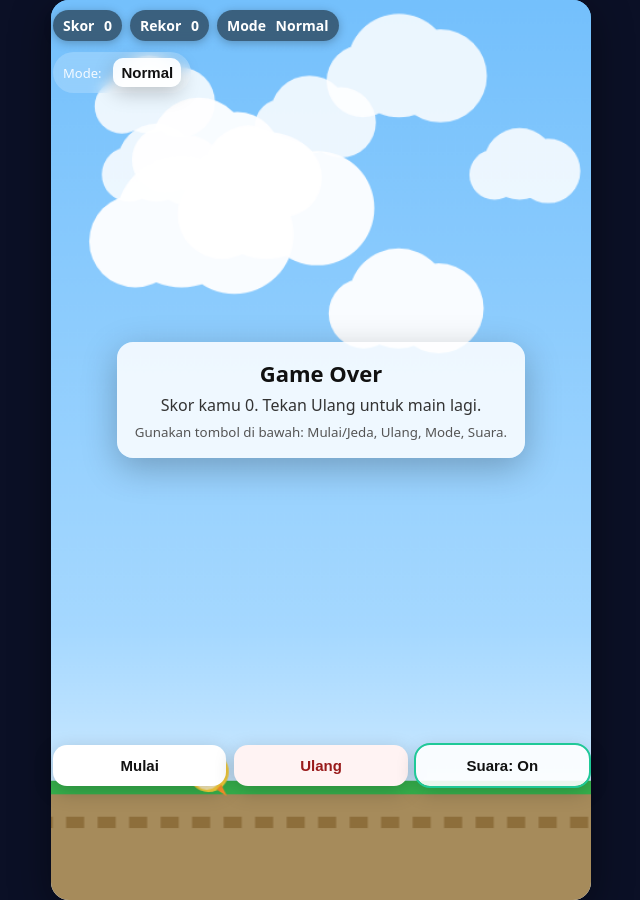
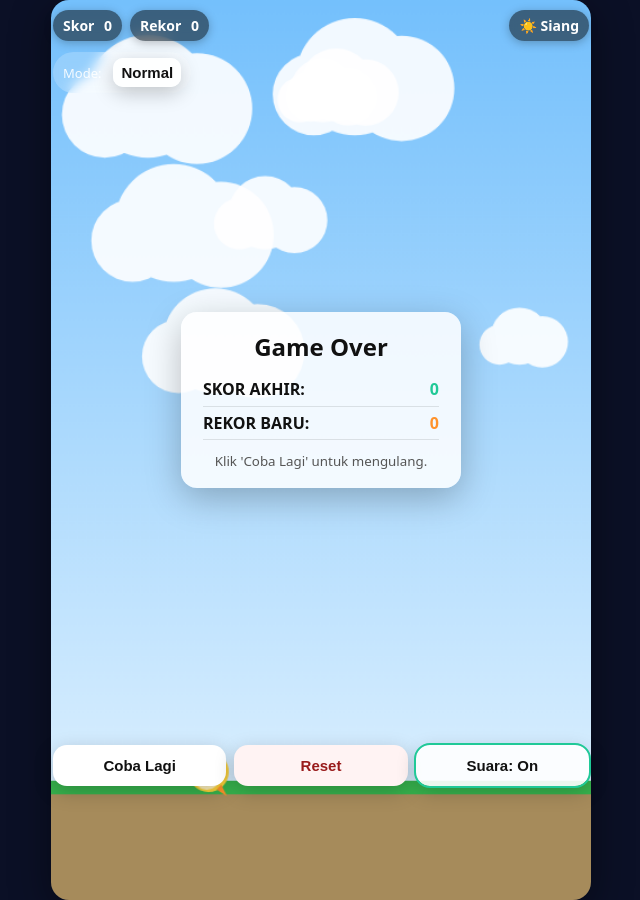
Before and after one commit to bems-game/Flizzy-Bird, a plain HTML site: page index.html in a window 1280 px wide. Both pictures are taken after a click on the button "Mulai". Shown: the whole page, without its empty margins (319-959 px from the left). Drawn offline with Linux system fonts and the light colour scheme.

Commit message:
Update index.html

```diff
--- a/index.html
+++ b/index.html
@@ -3,7 +3,7 @@
 <head>
   <meta charset="utf-8" />
   <meta name="viewport" content="width=device-width, initial-scale=1, viewport-fit=cover" />
-  <title>bukan-FlappyBird — Offline</title>
+  <title>Flizzy Bird — Diperbaiki</title>
   <style>
     :root {
       --bg: #0b1026;
@@ -15,16 +15,24 @@
       --badge: rgba(0,0,0,.5);
       --chip: rgba(255,255,255,.2);
       --radius: 14px;
+      /* --- Warna Tema --- */
+      --sky-top: #74c0fc;
+      --sky-bottom: #e7f5ff;
+      --ground: #a68b5b;
+      --grass: #37b24d;
+      --pipe: #37b24d;
+      --pipe-lip: #2b8a3e;
     }
     * { box-sizing: border-box; }
     html, body { height: 100%; }
     body {
       margin: 0;
       font-family: system-ui, -apple-system, Segoe UI, Roboto, Ubuntu, Cantarell, Noto Sans, Arial, "Apple Color Emoji", "Segoe UI Emoji";
-      color: #111;
+      color: var(--ink);
       background: var(--bg);
       -webkit-tap-highlight-color: transparent;
       overflow: hidden;
+      transition: background .4s ease;
     }
     .wrap {
       position: relative;
@@ -51,7 +59,7 @@
       display: inline-flex; gap: 8px;
       pointer-events: auto;
     }
-    .badge {
+    .badge, .badge-btn {
       background: var(--badge);
       color: #fff;
       padding: 6px 10px;
@@ -61,6 +69,9 @@
       backdrop-filter: blur(6px);
       box-shadow: 0 2px 10px rgba(0,0,0,.25);
       user-select: none;
+      border: none;
+      font-family: inherit;
+      cursor: pointer;
     }
     .badge .val { font-variant-numeric: tabular-nums; margin-left: 6px; }
 
@@ -84,6 +95,7 @@
       padding: 12px 14px;
       border-radius: var(--radius);
       box-shadow: 0 6px 20px rgba(0,0,0,.22);
+      cursor: pointer;
     }
     button:active { transform: translateY(1px); }
     .btn-primary { background: #fff; }
@@ -108,7 +120,6 @@
       display: block;
       border-radius: 18px;
       box-shadow: 0 10px 40px rgba(0,0,0,.45);
-      background: linear-gradient(#74c0fc, #e7f5ff);
     }
 
     /* Overlay */
@@ -120,29 +131,35 @@
     .overlay .panel {
       text-align: center;
       background: rgba(255,255,255,.85);
-      padding: 16px 18px;
+      padding: 18px 22px;
       border-radius: 16px;
       box-shadow: 0 10px 35px rgba(0,0,0,.25);
       max-width: min(92vw, 520px);
+      width: 280px;
     }
-    .overlay h1 { margin: 0 0 6px; font-size: 22px; }
+    .overlay h1 { margin: 0 0 10px; font-size: 24px; }
     .overlay p { margin: 4px 0; color: #333; }
-    .overlay small { color: #555; }
+    .overlay small { color: #555; display: block; margin-top: 12px; }
+
+    /* Papan Skor di Overlay */
+    #ov-scoreboard { text-align: left; font-size: 16px; font-weight: 600; line-height: 1.8; }
+    #ov-scoreboard div { display: flex; justify-content: space-between; border-bottom: 1px solid rgba(0,0,0,.1); padding: 2px 0;}
+    #ov-scoreboard span { font-weight: 700; color: var(--accent); }
+    #ov-scoreboard .best { color: #ff922b; }
+
     .hidden { display: none; }
   </style>
 </head>
 <body>
   <div class="wrap">
-    <!-- HUD badges -->
     <div class="hud">
       <div class="badges">
         <div class="badge">Skor <span id="score" class="val">0</span></div>
         <div class="badge">Rekor <span id="best" class="val">0</span></div>
-        <div class="badge">Mode <span id="modeLabel" class="val">Normal</span></div>
       </div>
+       <button id="btnTheme" class="badge-btn">☀️ Siang</button>
     </div>
 
-    <!-- Mode Switcher -->
     <div class="modebar">
       <label for="modeSel">Mode:</label>
       <select id="modeSel" aria-label="Pilih Mode">
@@ -152,22 +169,23 @@
       </select>
     </div>
 
-    <!-- Canvas -->
-    <canvas id="game" width="480" height="800" aria-label="Game bukan-FlappyBird"></canvas>
+    <canvas id="game" width="480" height="800" aria-label="Game Flizzy Bird"></canvas>
 
-    <!-- Overlay Messages -->
     <div id="overlay" class="overlay">
       <div class="panel">
-        <h1 id="ov-title">bukan-FlappyBird</h1>
-        <p id="ov-msg">Tap/Klik/Spasi untuk kepak. Hindari pipa, lolos celah = +1.</p>
-        <small>Gunakan tombol di bawah: Mulai/Jeda, Ulang, Mode, Suara.</small>
+        <h1 id="ov-title">Flizzy Bird</h1>
+        <div id="ov-scoreboard" class="hidden">
+          <div>SKOR AKHIR: <span id="ov-score">0</span></div>
+          <div>REKOR BARU: <span id="ov-best" class="best">0</span></div>
+        </div>
+        <p id="ov-msg">Tap/Klik/Spasi untuk kepak. Hindari pipa!</p>
+        <small id="ov-small">Gunakan tombol di bawah untuk kontrol.</small>
       </div>
     </div>
 
-    <!-- Controls -->
     <div class="controls">
       <button id="btnToggle" class="btn-primary">Mulai</button>
-      <button id="btnRestart" class="btn-danger">Ulang</button>
+      <button id="btnRestart" class="btn-danger">Reset</button>
       <button id="btnSound" class="btn-sound">Suara: On</button>
     </div>
   </div>
@@ -198,35 +216,66 @@
     // ====== UI Elements ======
     const elScore = document.getElementById('score')
     const elBest  = document.getElementById('best')
-    const elModeLabel = document.getElementById('modeLabel')
     const selMode = document.getElementById('modeSel')
     const btnToggle = document.getElementById('btnToggle')
     const btnRestart = document.getElementById('btnRestart')
     const btnSound = document.getElementById('btnSound')
+    const btnTheme = document.getElementById('btnTheme')
     const overlay = document.getElementById('overlay')
     const ovTitle = document.getElementById('ov-title')
     const ovMsg = document.getElementById('ov-msg')
+    const ovSmall = document.getElementById('ov-small')
+    const ovScoreboard = document.getElementById('ov-scoreboard')
+    const ovScore = document.getElementById('ov-score')
+    const ovBest = document.getElementById('ov-best')
 
     // ====== Settings & Persistence ======
     const LS_BEST = 'bfb_highscore'
     const LS_SOUND = 'bfb_sound'
+    const LS_THEME = 'bfb_theme'
     const settings = {
-      sound: (localStorage.getItem(LS_SOUND) ?? 'on') === 'on'
+      sound: (localStorage.getItem(LS_SOUND) ?? 'on') === 'on',
+      theme: localStorage.getItem(LS_THEME) || 'day'
     }
+
     function updateSoundButton() {
       btnSound.textContent = `Suara: ${settings.sound ? 'On' : 'Off'}`
       btnSound.classList.toggle('on', settings.sound)
     }
-    updateSoundButton()
+
+    function applyTheme() {
+        const root = document.documentElement;
+        if (settings.theme === 'night') {
+            btnTheme.innerHTML = '🌙 Malam';
+            root.style.setProperty('--bg', '#0b1026');
+            root.style.setProperty('--sky-top', '#0d1a38');
+            root.style.setProperty('--sky-bottom', '#212a4f');
+            root.style.setProperty('--ground', '#594a2d');
+            root.style.setProperty('--grass', '#2f6b38');
+            root.style.setProperty('--pipe', '#2f6b38');
+            root.style.setProperty('--pipe-lip', '#214d27');
+        } else { // day
+            btnTheme.innerHTML = '☀️ Siang';
+            root.style.setProperty('--bg', '#0b1026'); // Sama, agar transisi bagus
+            root.style.setProperty('--sky-top', '#74c0fc');
+            root.style.setProperty('--sky-bottom', '#e7f5ff');
+            root.style.setProperty('--ground', '#a68b5b');
+            root.style.setProperty('--grass', '#37b24d');
+            root.style.setProperty('--pipe', '#37b24d');
+            root.style.setProperty('--pipe-lip', '#2b8a3e');
+        }
+    }
+    updateSoundButton();
+    applyTheme();
 
     let best = Number(localStorage.getItem(LS_BEST) || 0)
     elBest.textContent = best
 
     // ====== Modes ======
     const MODES = {
-      'Mudah':  { gravity: 1600, flap: 500, speed: 180, gap: 180, spawnMs: 1400 },
-      'Normal': { gravity: 1900, flap: 430, speed: 210, gap: 150, spawnMs: 1200 },
-      'Susah':  { gravity: 2200, flap: 420, speed: 240, gap: 130, spawnMs: 1000 },
+      'Mudah':   { gravity: 1600, flap: 500, speed: 180, gap: 180, spawnMs: 1400 },
+      'Normal':  { gravity: 1900, flap: 430, speed: 210, gap: 150, spawnMs: 1200 },
+      'Susah':   { gravity: 2200, flap: 420, speed: 240, gap: 130, spawnMs: 1000 },
     }
     let mode = 'Normal'
     let P = MODES[mode]
@@ -240,24 +289,34 @@
     // Bird
     const bird = { x: 140, y: WORLD_H/2, r: 18, vy: 0, flapTick: 0 }
 
-    // Pipes (pairs)
-    const pipes = [] // each: { x, w, topH, gapH, passed }
+    // Pipes & Scenery
+    const pipes = []
+    const clouds = []
+    const stars = []
 
-    // Parallax clouds
-    const cloudsFar = []
-    const cloudsNear = []
-    function spawnCloud(list, yRange, speedRange, radiusRange, count) {
+    function spawnCloud(count) {
+      clouds.length = 0;
       for (let i=0; i<count; i++) {
-        list.push({
+        clouds.push({
           x: Math.random() * WORLD_W,
-          y: yRange[0] + Math.random() * (yRange[1]-yRange[0]),
-          r: radiusRange[0] + Math.random() * (radiusRange[1]-radiusRange[0]),
-          v: speedRange[0] + Math.random() * (speedRange[1]-speedRange[0])
+          y: randRange(60, 350),
+          r: randRange(25, 60),
+          v: randRange(10, 25)
         })
       }
     }
-    spawnCloud(cloudsFar, [40, 220], [8, 14], [22, 46], 6)
-    spawnCloud(cloudsNear, [80, 280], [16, 28], [28, 60], 5)
+    function spawnStars(count) {
+        stars.length = 0;
+        for (let i=0; i<count; i++) {
+            stars.push({
+                x: Math.random() * WORLD_W,
+                y: Math.random() * (GROUND_Y - 50),
+                r: randRange(0.5, 2)
+            });
+        }
+    }
+    spawnCloud(8);
+    spawnStars(80);
 
     // ====== Audio (WebAudio) ======
     let audioCtx = null
@@ -297,13 +356,14 @@
       }
     }
 
-    // Speech (voice ceria)
+    // Speech
     function say(text) {
       if (!settings.sound) return
       if (!('speechSynthesis' in window)) return
+      window.speechSynthesis.cancel(); // Hentikan ucapan sebelumnya
       const u = new SpeechSynthesisUtterance(text)
       u.lang = 'id-ID'
-      u.rate = 1.02
+      u.rate = 1.05
       u.pitch = 1.1
       window.speechSynthesis.speak(u)
     }
@@ -336,22 +396,32 @@
 
     function setState(ns) {
       state = ns
+      overlay.classList.add('hidden');
+      ovScoreboard.classList.add('hidden');
+      ovMsg.classList.remove('hidden');
+      ovSmall.classList.remove('hidden');
+
       if (state === 'running') {
-        overlay.classList.add('hidden')
         btnToggle.textContent = 'Jeda'
       } else if (state === 'paused') {
         ovTitle.textContent = 'Jeda'
-        ovMsg.textContent = 'Tap/Klik/Spasi untuk lanjut. Hindari pipa!'
+        ovMsg.textContent = 'Tap/Klik/Spasi untuk lanjut.'
+        ovSmall.textContent = 'Hindari pipa!'
         overlay.classList.remove('hidden')
         btnToggle.textContent = 'Lanjut'
       } else if (state === 'over') {
         ovTitle.textContent = 'Game Over'
-        ovMsg.textContent = `Skor kamu ${score}. Tekan Ulang untuk main lagi.`
+        ovScore.textContent = score;
+        ovBest.textContent = best;
+        ovScoreboard.classList.remove('hidden');
+        ovMsg.classList.add('hidden');
+        ovSmall.textContent = `Klik 'Coba Lagi' untuk mengulang.`
         overlay.classList.remove('hidden')
-        btnToggle.textContent = 'Mulai'
+        btnToggle.textContent = 'Coba Lagi'
       } else { // menu
-        ovTitle.textContent = 'bukan-FlappyBird'
-        ovMsg.textContent = 'Tap/Klik/Spasi untuk kepak. Hindari pipa, lolos celah = +1.'
+        ovTitle.textContent = 'Flizzy Bird'
+        ovMsg.textContent = 'Tap/Klik/Spasi untuk kepak. Hindari pipa!'
+        ovSmall.textContent = 'Gunakan tombol di bawah untuk kontrol.'
         overlay.classList.remove('hidden')
         btnToggle.textContent = 'Mulai'
       }
@@ -363,8 +433,10 @@
         best = score
         localStorage.setItem(LS_BEST, String(best))
         elBest.textContent = best
+        say(`Rekor baru! ${score} poin!`);
+      } else {
+        say(`Game over! Skor kamu ${score}.`);
       }
-      say(`Game over! Skor kamu ${score}. Coba lagi ya!`)
       setState('over')
     }
 
@@ -377,9 +449,10 @@
     }
 
     function update(dt) {
-      // Clouds
-      for (const c of cloudsFar) { c.x -= c.v * dt; if (c.x < -c.r*2) c.x = WORLD_W + c.r*2 }
-      for (const c of cloudsNear){ c.x -= c.v * dt; if (c.x < -c.r*2) c.x = WORLD_W + c.r*2 }
+      // Scenery
+      if(settings.theme === 'day') {
+        for (const c of clouds) { c.x -= c.v * dt; if (c.x < -c.r*2) c.x = WORLD_W + c.r*2 }
+      }
 
       // Spawn pipes
       spawnTimer += dt * 1000
@@ -389,8 +462,7 @@
       }
 
       // Move pipes & scoring
-      for (let i=0; i<pipes.length; i++) {
-        const p = pipes[i]
+      for (const p of pipes) {
         p.x -= P.speed * dt
         if (!p.passed && (p.x + p.w) < (bird.x - bird.r)) {
           p.passed = true
@@ -400,13 +472,11 @@
           if (score && score % 10 === 0) say(`Mantap! Skor ${score}`)
         }
       }
-      // Cull pipes
       while (pipes.length && (pipes[0].x + pipes[0].w) < -20) pipes.shift()
 
       // Bird physics
       bird.vy += P.gravity * dt
       bird.y += bird.vy * dt
-      bird.y = clamp(bird.y, -100, WORLD_H + 200)
       bird.flapTick = Math.max(0, bird.flapTick - dt)
 
       // Ground collision
@@ -415,7 +485,7 @@
         gameOver(); return
       }
 
-      // Pipes collision (top & bottom rects)
+      // Pipes collision
       for (const p of pipes) {
         const topRect = { x: p.x, y: 0, w: p.w, h: p.topH }
         const botY = p.topH + p.gapH
@@ -425,49 +495,44 @@
           gameOver(); return
         }
       }
-
-      // Off-screen top
-      if (bird.y < -50) {
-        // Allow going slightly above then fall back; no game over here
-      }
     }
 
     // ====== Render ======
     function drawBg() {
-      // Sky gradient
-      const g = ctx.createLinearGradient(0,0,0,WORLD_H)
-      g.addColorStop(0, '#74c0fc') // top sky
-      g.addColorStop(.7, '#a5d8ff')
-      g.addColorStop(1, '#e7f5ff')
-      ctx.fillStyle = g
-      ctx.fillRect(0,0,WORLD_W,WORLD_H)
+      const g = ctx.createLinearGradient(0, 0, 0, WORLD_H)
+      g.addColorStop(0, getComputedStyle(document.documentElement).getPropertyValue('--sky-top'));
+      g.addColorStop(1, getComputedStyle(document.documentElement).getPropertyValue('--sky-bottom'));
+      ctx.fillStyle = g;
+      ctx.fillRect(0, 0, WORLD_W, WORLD_H);
 
-      // Far clouds
-      ctx.globalAlpha = 0.85
-      ctx.fillStyle = 'white'
-      for (const c of cloudsFar) {
-        drawCloud(c.x, c.y, c.r)
+      if (settings.theme === 'night') {
+        ctx.fillStyle = 'rgba(255, 255, 255, 0.8)';
+        for(const s of stars) {
+            ctx.beginPath();
+            ctx.arc(s.x, s.y, s.r, 0, Math.PI * 2);
+            ctx.fill();
+        }
+        // Moon
+        ctx.fillStyle = '#f5f3ce';
+        ctx.beginPath();
+        ctx.arc(WORLD_W - 80, 80, 40, 0, Math.PI*2);
+        ctx.fill();
+      } else { // Day
+        ctx.globalAlpha = 0.9;
+        ctx.fillStyle = 'white';
+        for (const c of clouds) {
+            drawCloud(c.x, c.y, c.r)
+        }
+        ctx.globalAlpha = 1;
       }
-      // Near clouds
-      ctx.globalAlpha = 0.95
-      for (const c of cloudsNear) {
-        drawCloud(c.x, c.y, c.r)
-      }
-      ctx.globalAlpha = 1
 
-      // Ground strip
-      ctx.fillStyle = '#a68b5b'
-      ctx.fillRect(0, GROUND_Y, WORLD_W, GROUND_H)
-      // Simple grass edge
-      ctx.fillStyle = '#37b24d'
-      ctx.fillRect(0, GROUND_Y-10, WORLD_W, 12)
-      // Scroll pattern
-      const t = (performance.now()/1000) * P.speed
-      const step = 28
-      ctx.fillStyle = '#8d6e3b'
-      for (let x = -((t*0.8)%step); x < WORLD_W + step; x += step) {
-        ctx.fillRect(x, GROUND_Y + 22, 16, 10)
-      }
+      const groundColor = getComputedStyle(document.documentElement).getPropertyValue('--ground');
+      const grassColor = getComputedStyle(document.documentElement).getPropertyValue('--grass');
+
+      ctx.fillStyle = groundColor;
+      ctx.fillRect(0, GROUND_Y, WORLD_W, GROUND_H);
+      ctx.fillStyle = grassColor;
+      ctx.fillRect(0, GROUND_Y - 10, WORLD_W, 12);
     }
 
     function drawCloud(x, y, r) {
@@ -479,17 +544,16 @@
     }
 
     function drawPipes() {
+      const pipeColor = getComputedStyle(document.documentElement).getPropertyValue('--pipe');
+      const pipeLipColor = getComputedStyle(document.documentElement).getPropertyValue('--pipe-lip');
       for (const p of pipes) {
         const x = p.x, w = p.w, topH = p.topH, gapH = p.gapH
-        // Body
-        ctx.fillStyle = '#37b24d'
+        ctx.fillStyle = pipeColor
         ctx.fillRect(x, 0, w, topH)
         ctx.fillRect(x, topH + gapH, w, GROUND_Y - (topH + gapH))
-        // Lip
-        ctx.fillStyle = '#2b8a3e'
+        ctx.fillStyle = pipeLipColor
         ctx.fillRect(x-3, topH-14, w+6, 14)
         ctx.fillRect(x-3, topH + gapH, w+6, 14)
-        // Shine
         ctx.fillStyle = 'rgba(255,255,255,.25)'
         ctx.fillRect(x+6, 0, 6, topH)
         ctx.fillRect(x+6, topH + gapH, 6, GROUND_Y - (topH + gapH))
@@ -501,13 +565,10 @@
       ctx.save()
       ctx.translate(bird.x, bird.y)
       ctx.rotate(tilt)
-      // Body
-      ctx.fillStyle = '#ffd43b'
+      ctx.fillStyle = '#ffd43b';
       ctx.beginPath(); ctx.arc(0, 0, bird.r, 0, Math.PI*2); ctx.fill()
-      // Belly
-      ctx.fillStyle = '#fff3bf'
+      ctx.fillStyle = '#fff3bf';
       ctx.beginPath(); ctx.arc(2, 4, bird.r*0.65, 0, Math.PI*2); ctx.fill()
-      // Wing (simple flap)
       const wingUp = bird.flapTick > 0
       ctx.fillStyle = '#fab005'
       ctx.beginPath()
@@ -516,13 +577,11 @@
       ctx.lineTo(-bird.r*1.2, wy + (wingUp ? -10 : 10))
       ctx.lineTo(8, wy + (wingUp ? -4 : 6))
       ctx.closePath(); ctx.fill()
-      // Eye
-      ctx.fillStyle = '#fff'
+      ctx.fillStyle = '#fff';
       ctx.beginPath(); ctx.arc(bird.r*0.35, -bird.r*0.25, bird.r*0.35, 0, Math.PI*2); ctx.fill()
-      ctx.fillStyle = '#111'
+      ctx.fillStyle = '#111';
       ctx.beginPath(); ctx.arc(bird.r*0.48, -bird.r*0.25, bird.r*0.15, 0, Math.PI*2); ctx.fill()
-      // Beak
-      ctx.fillStyle = '#ff922b'
+      ctx.fillStyle = '#ff922b';
       ctx.beginPath()
       ctx.moveTo(bird.r*0.9, 0)
       ctx.lineTo(bird.r*1.5, bird.r*0.18)
@@ -553,13 +612,11 @@
       }
     }
 
-    // Pointer
     canvas.addEventListener('pointerdown', (e) => {
       e.preventDefault(); doFlap()
       ensureAudioCtx()?.resume?.()
     }, { passive: false })
 
-    // Keyboard
     window.addEventListener('keydown', (e) => {
       if (e.code === 'Space') { e.preventDefault(); doFlap(); ensureAudioCtx()?.resume?.() }
       if (e.code === 'KeyP') {
@@ -568,7 +625,6 @@
       }
     })
 
-    // Visibility pause
     document.addEventListener('visibilitychange', () => {
       if (document.hidden && state === 'running') setState('paused')
     })
@@ -592,10 +648,16 @@
       if (settings.sound) { ensureAudioCtx()?.resume?.(); sfx('score') }
     })
 
+    btnTheme.addEventListener('click', () => {
+        settings.theme = settings.theme === 'day' ? 'night' : 'day';
+        localStorage.setItem(LS_THEME, settings.theme);
+        applyTheme();
+    });
+
     selMode.addEventListener('change', () => {
       mode = selMode.value
       P = MODES[mode]
-      elModeLabel.textContent = mode
+      document.getElementById('modeLabel').textContent = mode; // Pastikan ada elemen ini jika ingin dipakai
       resetRound()
       setState('menu')
     })
```
